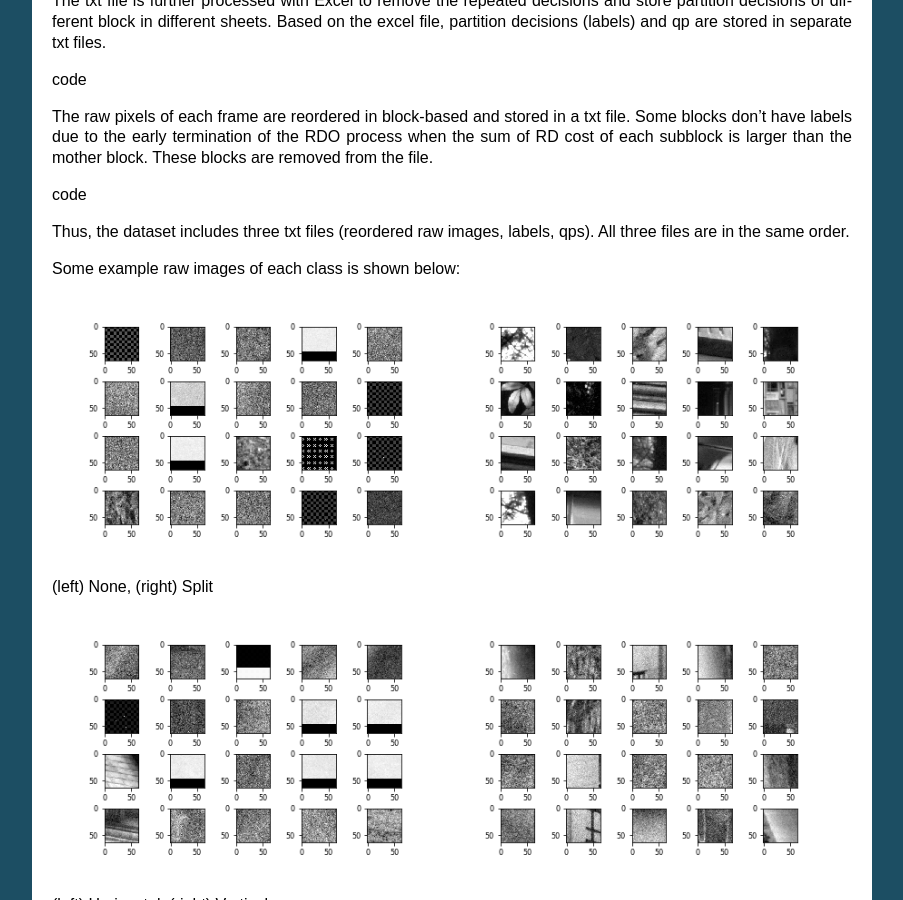
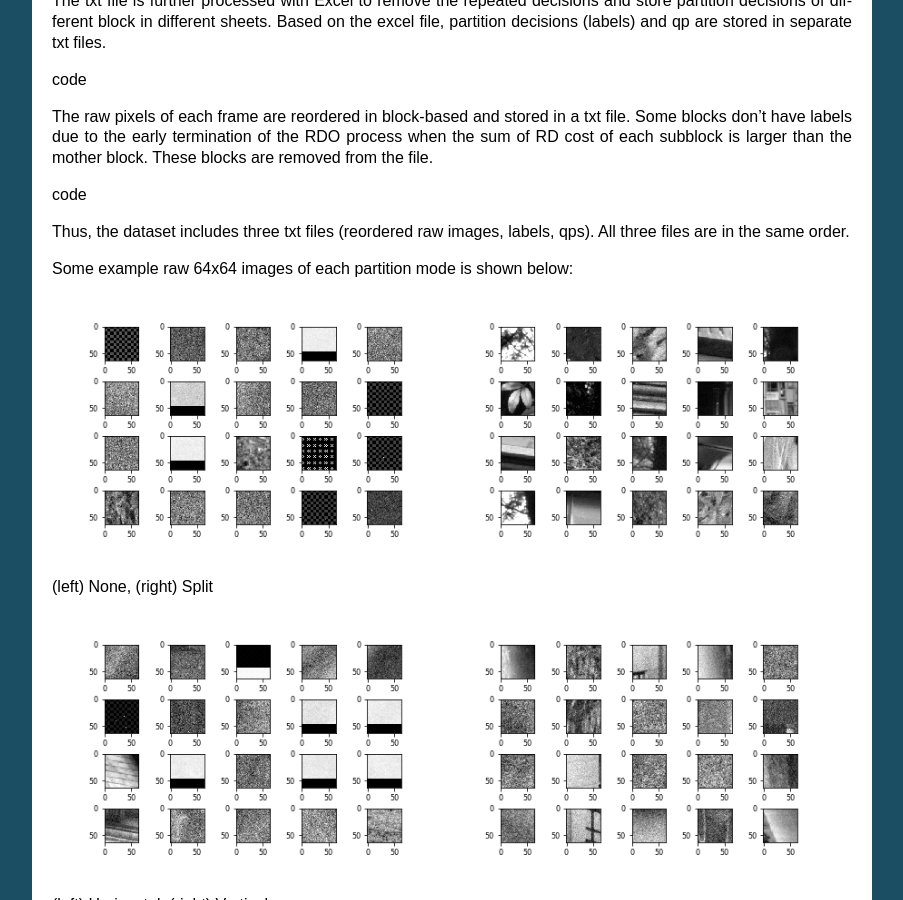
Before and after one commit to epadam/CNN-AV1-intra-encoder, a Sphinx documentation site: the page built from source/training.rst, in a window 1280 px wide and 900 px high, scrolled down 878 px. Shown: the whole window, without its empty margins (198-1101 px from the left). Built offline with Sphinx 7.4.7, drawn with Linux system fonts in a browser that asks for light colours.

Commit message:
Update training.rst

```diff
--- a/source/training.rst
+++ b/source/training.rst
@@ -54,7 +54,7 @@ code
 
 Thus, the dataset includes three txt files (reordered raw images, labels, qps). All three files are in the same order.
 
-Some example raw images of each class is shown below:
+Some example raw 64x64 images of each partition mode is shown below:
 
 .. image:: img/partition0.png
    :width: 49%
```
